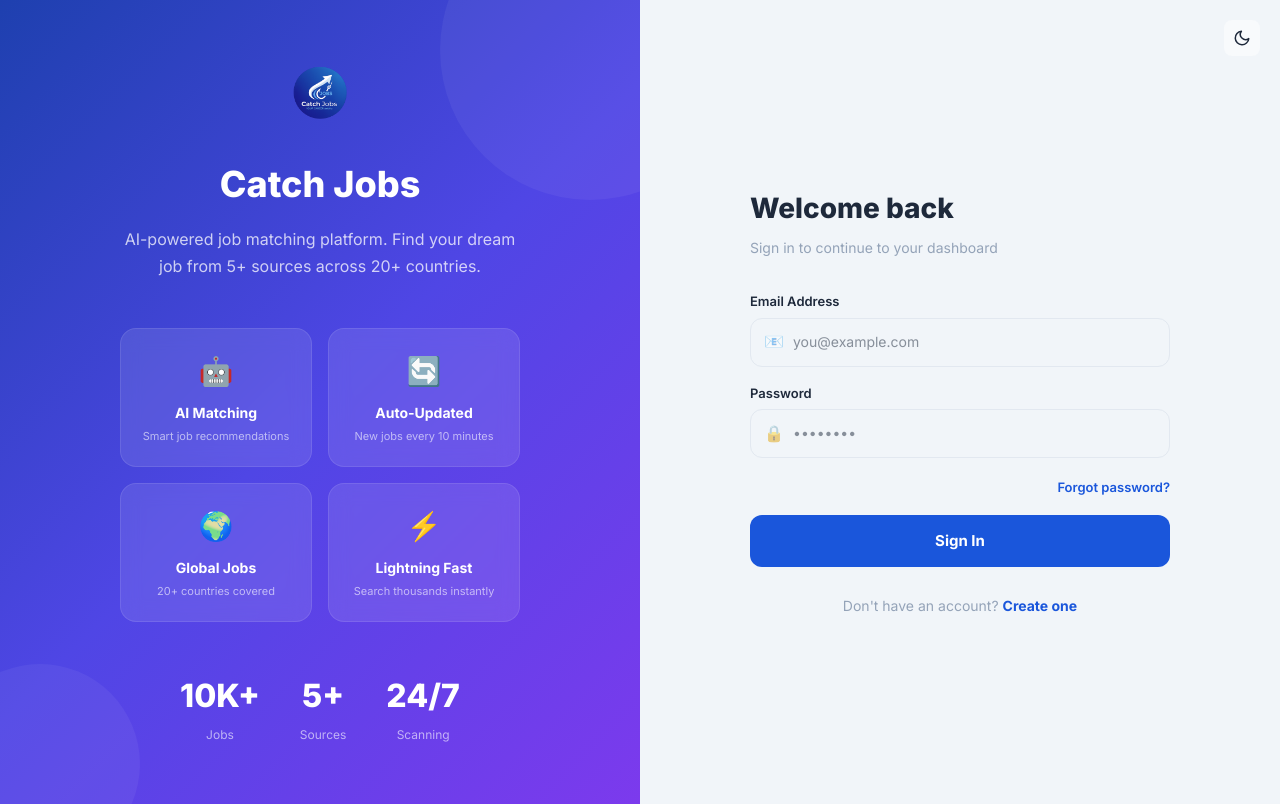
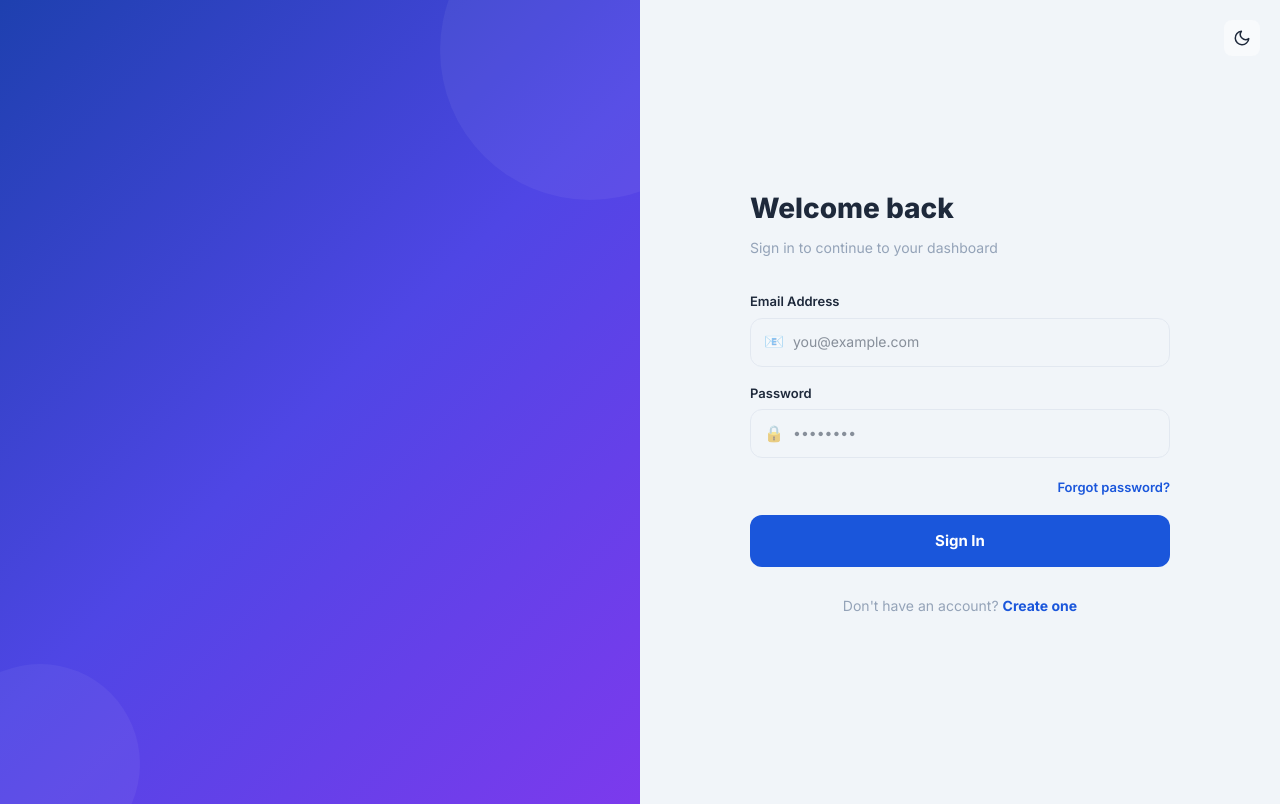
Before and after one commit to ahmed-m-abdelslam/catch-jobs, a Next.js app in the folder frontend/: page /login in a window 1280 px wide. Built offline with nearby package versions, Linux system fonts and the light colour scheme.

Commit message:
Add animations to Login page

```diff
--- a/frontend/src/app/login/page.tsx
+++ b/frontend/src/app/login/page.tsx
@@ -157,7 +157,7 @@
     return (
       <div style={{ minHeight: "100vh", display: "flex", alignItems: "center", justifyContent: "center", background: "var(--bg)", padding: "24px" }}>
         <div style={{ position: "absolute", top: "20px", right: "20px" }}><ThemeToggle /></div>
-        <div style={{ width: "100%", maxWidth: "440px" }}>
+        <div style={{ width: "100%", maxWidth: "440px", animation: "scaleIn 0.5s ease both" }}>
           <div style={{ background: "var(--card)", borderRadius: "24px", border: "1px solid var(--border)", padding: "40px", boxShadow: "0 20px 60px rgba(0,0,0,0.08)" }}>
             <div style={{ textAlign: "center", marginBottom: "32px" }}>
               <Image src="/logo.png" alt="Catch Jobs" width={48} height={48} className="rounded-xl" style={{ margin: "0 auto 16px" }} />
@@ -256,7 +256,7 @@
         <div style={{ position: "absolute", top: "-100px", right: "-100px", width: "300px", height: "300px", borderRadius: "50%", background: "rgba(255,255,255,0.05)" }} />
         <div style={{ position: "absolute", bottom: "-60px", left: "-60px", width: "200px", height: "200px", borderRadius: "50%", background: "rgba(255,255,255,0.05)" }} />
 
-        <div style={{ position: "relative", zIndex: 1, textAlign: "center", maxWidth: "400px" }}>
+        <div style={{ position: "relative", zIndex: 1, textAlign: "center", maxWidth: "400px", animation: "slideUp 0.8s ease both" }}>
           <Image src="/logo.png" alt="Catch Jobs" width={72} height={72} className="rounded-2xl" style={{ margin: "0 auto 24px" }} />
           <h2 style={{ fontSize: "36px", fontWeight: 800, color: "white", marginBottom: "12px" }}>Catch Jobs</h2>
           <p style={{ fontSize: "16px", color: "rgba(255,255,255,0.75)", lineHeight: 1.7, marginBottom: "48px" }}>
@@ -264,7 +264,7 @@
           </p>
 
           <div style={{ display: "grid", gridTemplateColumns: "repeat(2, 1fr)", gap: "16px", marginBottom: "48px" }}>
-            {features.map((f, i) => (
+            {features.map((f, i) => { const delay = `${i * 0.15}s`; return (
               <div key={i} style={{
                 background: "rgba(255,255,255,0.1)",
                 backdropFilter: "blur(10px)",
@@ -272,15 +272,21 @@
                 padding: "20px",
                 textAlign: "center",
                 border: "1px solid rgba(255,255,255,0.1)",
-              }}>
+                animation: `slideUp 0.6s ease ${delay} both`,
+                transition: "all 0.3s ease",
+                cursor: "default",
+              }}
+              onMouseEnter={(e) => { e.currentTarget.style.transform = "translateY(-4px)"; e.currentTarget.style.background = "rgba(255,255,255,0.15)"; }}
+              onMouseLeave={(e) => { e.currentTarget.style.transform = "translateY(0)"; e.currentTarget.style.background = "rgba(255,255,255,0.1)"; }}
+              >
                 <span style={{ fontSize: "28px", display: "block", marginBottom: "8px" }}>{f.icon}</span>
                 <p style={{ fontSize: "14px", fontWeight: 700, color: "white", marginBottom: "4px" }}>{f.title}</p>
                 <p style={{ fontSize: "11px", color: "rgba(255,255,255,0.6)" }}>{f.desc}</p>
               </div>
-            ))}
+            ); })}
           </div>
 
-          <div style={{ display: "flex", justifyContent: "center", gap: "40px" }}>
+          <div style={{ display: "flex", justifyContent: "center", gap: "40px", animation: "slideUp 0.8s ease 0.6s both" }}>
             <div style={{ textAlign: "center" }}>
               <p style={{ fontSize: "32px", fontWeight: 800, color: "white" }}>10K+</p>
               <p style={{ fontSize: "12px", color: "rgba(255,255,255,0.6)", marginTop: "4px" }}>Jobs</p>
@@ -301,7 +307,7 @@
       <div style={{ flex: 1, display: "flex", alignItems: "center", justifyContent: "center", padding: "40px 24px", position: "relative" }}>
         <div style={{ position: "absolute", top: "20px", right: "20px" }}><ThemeToggle /></div>
 
-        <div style={{ width: "100%", maxWidth: "420px" }}>
+        <div style={{ width: "100%", maxWidth: "420px", animation: "slideIn 0.8s ease both" }}>
           {/* Mobile logo */}
           <div className="lg:hidden" style={{ alignItems: "center", gap: "12px", marginBottom: "32px" }}>
             <Image src="/logo.png" alt="Catch Jobs" width={40} height={40} className="rounded-xl" />
```
